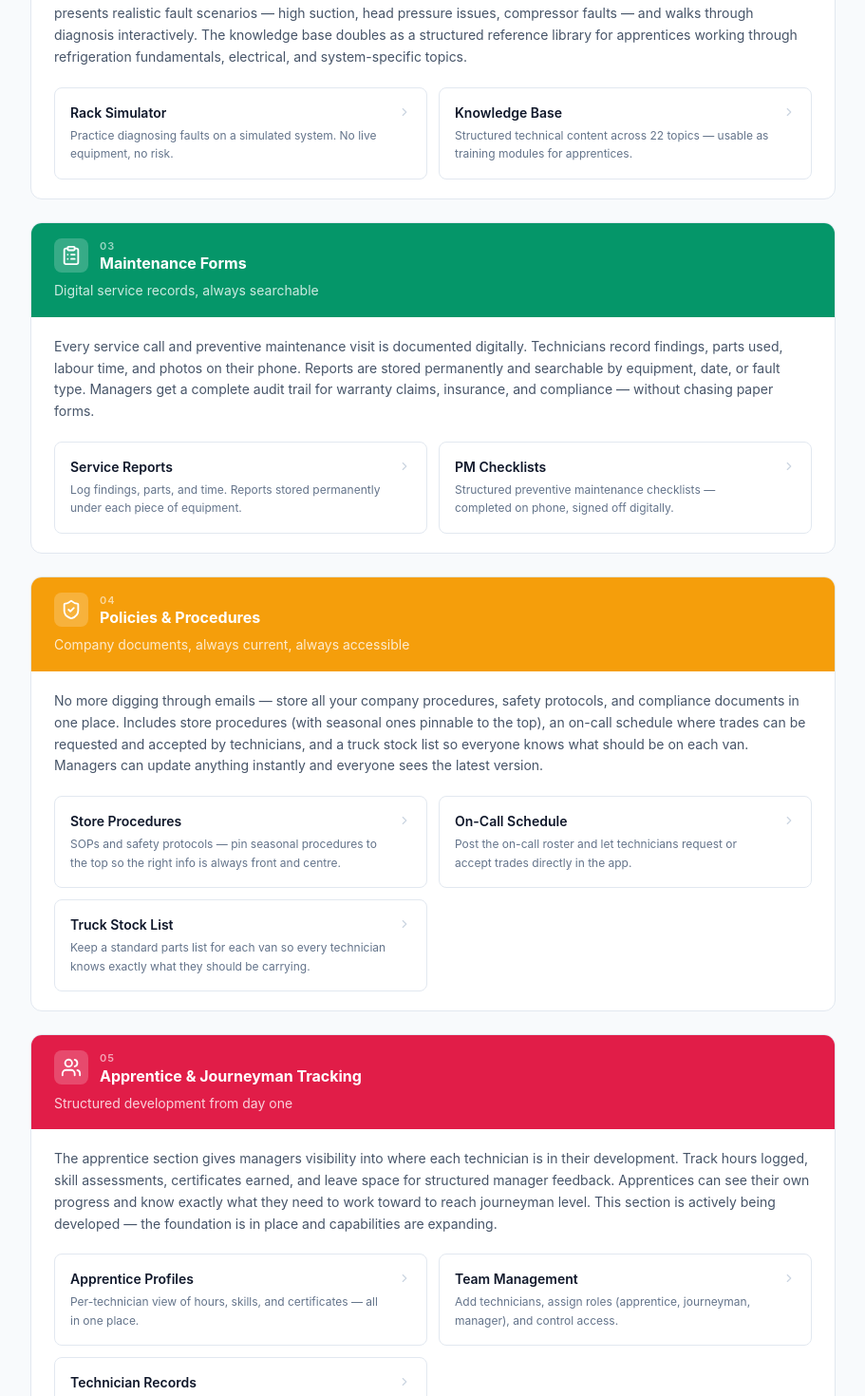
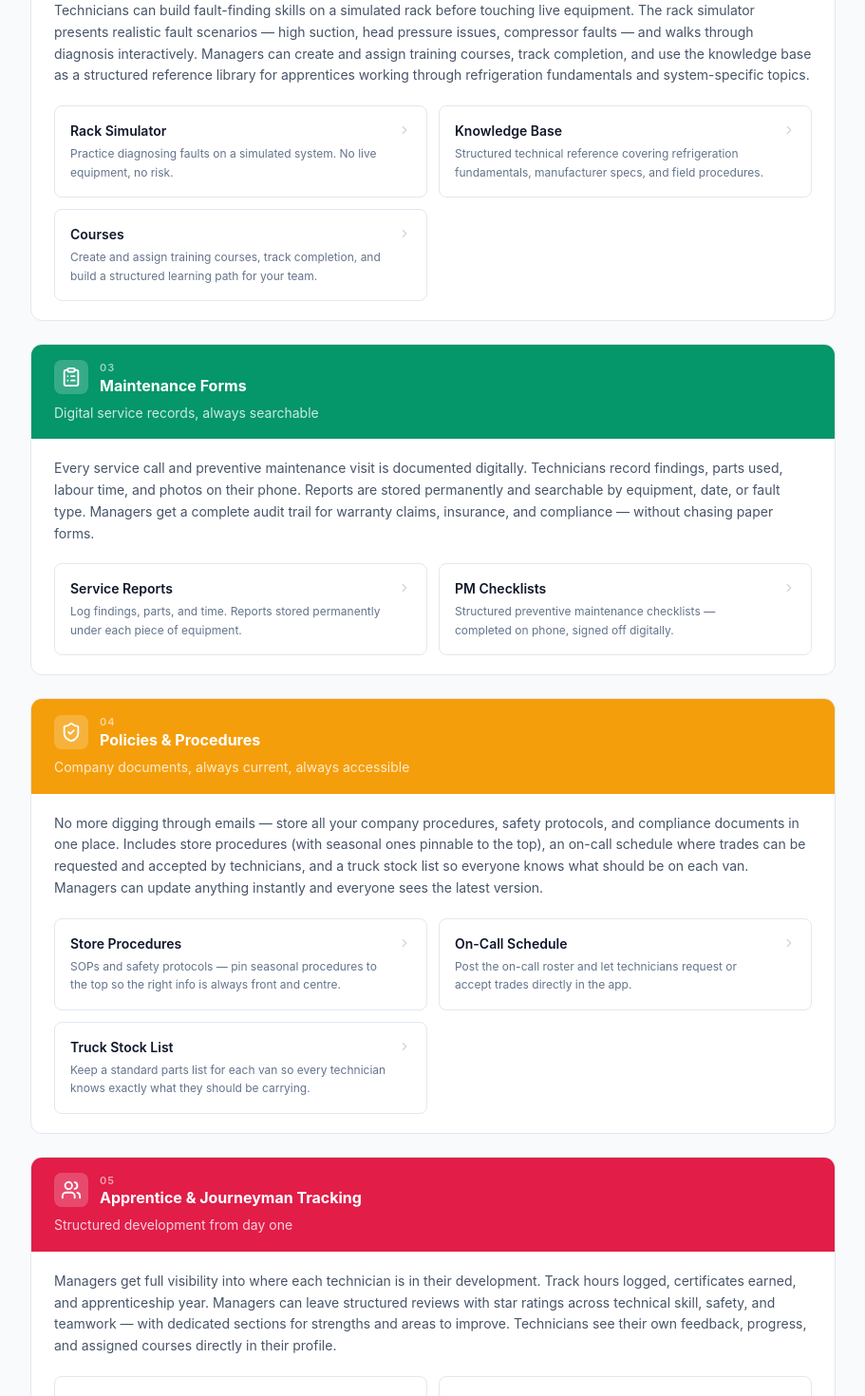
Before and after one commit to silkfest/supermarkettech, a Next.js app: page /welcome in a window 1280 px wide. Shown: the part 1140-2610 px from the top of the page at 95% size, without its empty margins (184-1095 px from the left). Built offline with nearby package versions, Linux system fonts and the light colour scheme.

Commit message:
feat: update welcome page — courses section, reviews & feedback, remove fixed topic count

```diff
--- a/app/welcome/page.tsx
+++ b/app/welcome/page.tsx
@@ -36,7 +36,7 @@ const SECTIONS: Section[] = [
     body: 'The AI assistant draws on a structured knowledge base covering every major manufacturer — Copeland, Hussmann, Danfoss, Sporlan, Bitzer, Arneg, and more. Upload your own manufacturer PDFs and the system reads them automatically; when you ask a question it cites the exact manual and section. Chat history is saved so you can revisit how a fault was diagnosed or share a thread with a colleague.',
     features: [
       { title: 'AI Expert Chat', description: 'Describe the fault — get ranked causes, confirmation tests, and step-by-step fixes.', href: '/dashboard' },
-      { title: 'Knowledge Base', description: '22 in-depth topics: valve theory, VFD fault codes, CO₂ transcritical, refrigerant retrofit, defrost wiring, and more.', href: '/knowledge' },
+      { title: 'Knowledge Base', description: 'In-depth technical topics covering valve theory, VFD fault codes, CO₂ transcritical, refrigerant retrofits, defrost wiring, and more.', href: '/knowledge' },
       { title: 'Manual Library', description: 'Upload manufacturer PDFs. The AI reads them and cites them directly in answers.', href: '/library' },
       { title: 'Chat History', description: 'Every conversation saved — search by date, equipment, or topic.', href: '/chat-history' },
     ],
@@ -47,10 +47,11 @@ const SECTIONS: Section[] = [
     color: 'violet',
     title: 'Training',
     tagline: 'Hands-on practice and structured learning',
-    body: 'Technicians can build fault-finding skills on a simulated rack before touching live equipment. The rack simulator presents realistic fault scenarios — high suction, head pressure issues, compressor faults — and walks through diagnosis interactively. The knowledge base doubles as a structured reference library for apprentices working through refrigeration fundamentals, electrical, and system-specific topics.',
+    body: 'Technicians can build fault-finding skills on a simulated rack before touching live equipment. The rack simulator presents realistic fault scenarios — high suction, head pressure issues, compressor faults — and walks through diagnosis interactively. Managers can create and assign training courses, track completion, and use the knowledge base as a structured reference library for apprentices working through refrigeration fundamentals and system-specific topics.',
     features: [
       { title: 'Rack Simulator', description: 'Practice diagnosing faults on a simulated system. No live equipment, no risk.', href: '/simulation' },
-      { title: 'Knowledge Base', description: 'Structured technical content across 22 topics — usable as training modules for apprentices.', href: '/knowledge' },
+      { title: 'Knowledge Base', description: 'Structured technical reference covering refrigeration fundamentals, manufacturer specs, and field procedures.', href: '/knowledge' },
+      { title: 'Courses', description: 'Create and assign training courses, track completion, and build a structured learning path for your team.', href: '/apprentice/training' },
     ],
   },
   {
@@ -84,11 +85,12 @@ const SECTIONS: Section[] = [
     color: 'rose',
     title: 'Apprentice & Journeyman Tracking',
     tagline: 'Structured development from day one',
-    body: 'The apprentice section gives managers visibility into where each technician is in their development. Track hours logged, skill assessments, certificates earned, and leave space for structured manager feedback. Apprentices can see their own progress and know exactly what they need to work toward to reach journeyman level. This section is actively being developed — the foundation is in place and capabilities are expanding.',
+    body: 'Managers get full visibility into where each technician is in their development. Track hours logged, certificates earned, and apprenticeship year. Managers can leave structured reviews with star ratings across technical skill, safety, and teamwork — with dedicated sections for strengths and areas to improve. Technicians see their own feedback, progress, and assigned courses directly in their profile.',
     features: [
-      { title: 'Apprentice Profiles', description: 'Per-technician view of hours, skills, and certificates — all in one place.', href: '/admin/apprentices' },
+      { title: 'Apprentice Profiles', description: 'Per-technician view of hours, apprenticeship year, and certificates — all in one place.', href: '/admin/apprentices' },
+      { title: 'Reviews & Feedback', description: 'Managers write structured reviews with ratings for technical skill, safety, and teamwork. Techs view their feedback in their profile.', href: '/profile' },
+      { title: 'Courses', description: 'Assign training courses and track completion — build a structured learning path from apprentice to journeyman.', href: '/apprentice/training' },
       { title: 'Team Management', description: 'Add technicians, assign roles (apprentice, journeyman, manager), and control access.', href: '/admin/users' },
-      { title: 'Technician Records', description: 'Individual technician profiles with service history and notes.', href: '/admin/technicians' },
     ],
   },
 ]
```
